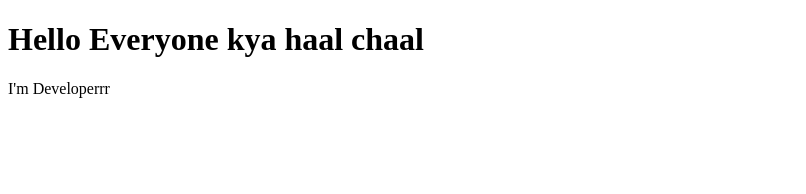
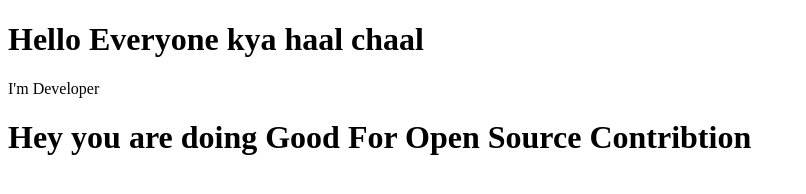
Before and after one commit to Rohitkumar2003/practiceOpensource, a plain HTML site: page index.html in a window 1280 px wide. Shown: the whole page, without its empty margins (0-806 px from the left). Drawn offline with Linux system fonts and the light colour scheme.

Commit message:
Fixed the typo of developerrr

```diff
--- a/index.html
+++ b/index.html
@@ -8,7 +8,9 @@
 <body>
 
     <h1>Hello Everyone kya haal chaal </h1>
-    <p>I'm Developerrr </p>
+    <p>I'm Developer </p>
+    <!-- Successfull -->
+    <h1> Hey you are doing Good For Open Source Contribtion </h1>
 
 </body>
 </html>
```
